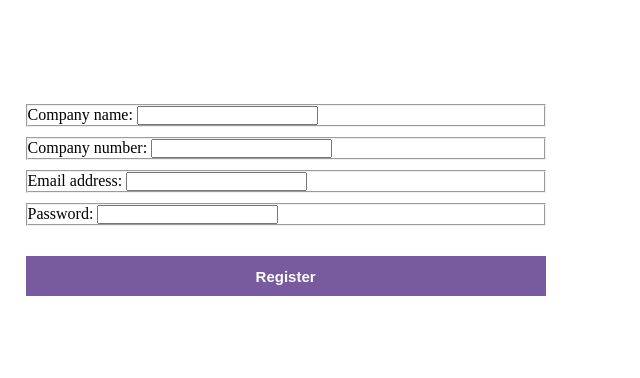
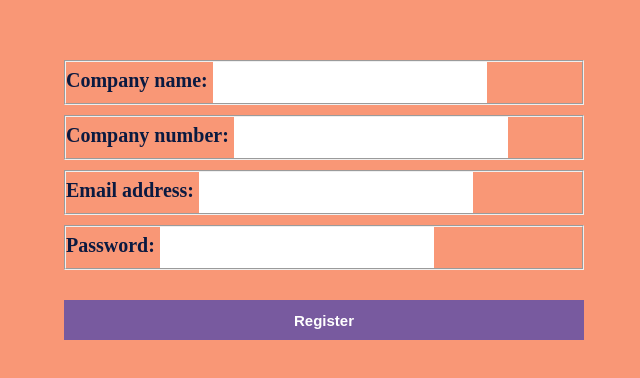
Before and after one commit to mithurssan/connectify_front_end, a React (Vite) app: page /signup/business in a window 1280 px wide. Shown: the part 200-578 px from the top of the page, without its empty margins (0-640 px from the left). Built offline with nearby package versions, Linux system fonts and the light colour scheme.

Commit message:
SignUpBusiness

```diff
--- a/src/pages/LoginBusiness/index.jsx
+++ b/src/pages/LoginBusiness/index.jsx
@@ -54,7 +54,7 @@ const LoginBusiness = () => {
 
   return (
     <div className='container-login-register'>
-      <form onSubmit={handleSubmit} className='buisness-container'>
+      <form onSubmit={handleSubmit} className='business-container'>
         <label htmlFor='username' className='business-label'>
           Business name
         </label>
@@ -63,7 +63,7 @@ const LoginBusiness = () => {
           id='username'
           value={businessName}
           onChange={handleInputBusinessName}
-          className='buisness-text'
+          className='business-text'
         />
 
         <label htmlFor='password' className='business-label'>
@@ -74,7 +74,7 @@ const LoginBusiness = () => {
           id='password'
           value={password}
           onChange={handleInputPassword}
-          className='buisness-text'
+          className='business-text'
         />
 
         <input type='submit' value='LOGIN' className='login-register-button' />
--- a/src/pages/LoginBusiness/style.css
+++ b/src/pages/LoginBusiness/style.css
@@ -4,7 +4,7 @@
   color: #0a1a41;
 }
 
-.buisness-text {
+.business-text {
   width: 100%;
   max-width: 500px; /* Set the maximum width of the input box */
   height: 25px;
@@ -13,7 +13,7 @@
   border: none;
 }
 
-.buisness-text:focus {
+.business-text:focus {
   outline: none;
 }
 
@@ -23,7 +23,7 @@
   height: 100vh;
 }
 
-.buisness-container {
+.business-container {
   position: fixed;
   top: 50%; /* Adjust the desired distance from the top */
   left: 5%; /* Adjust the desired distance from the left */
@@ -75,7 +75,7 @@
     width: 100%; /* Adjust the desired container width for smaller screens */
   }
 
-  .buisness-text {
+  .business-text {
     max-width: 50%; /* Reset the maximum width of the input box */
   }
 }
--- a/src/pages/SignupBusiness/index.jsx
+++ b/src/pages/SignupBusiness/index.jsx
@@ -59,25 +59,26 @@ const SignupBusiness = () => {
 	};
 
 	return (
-		<div>
+		<div className='container-login-register'>
 			<form onSubmit={handleSubmit} className="business-container">
 				<fieldset>
-					<label htmlFor="name" className="company-text" >Company name:  </label>
-					<input type="text" id="name" value={companyName} onChange={handleInputName} />
+					<label htmlFor="name" className="company-label" >Company name:  </label>
+					<input type="text" id="name" value={companyName} onChange={handleInputName} className='business-text' />
 				</fieldset>
 				<fieldset>
-					<label htmlFor="number" className="company-text">Company number: </label>
-					<input type="number" id="number" value={companyNumber} onChange={handleInputNumber} />
+					<label htmlFor="number" className="company-label">Company number: </label>
+					<input type="number" id="number" value={companyNumber} onChange={handleInputNumber} className='business-text' />
 				</fieldset>
 				<fieldset>
-					<label htmlFor="email" className="company-text">Email address: </label>
-					<input type="email" id="email" value={companyEmail} onChange={handleInputEmail} />
+					<label htmlFor="email" className="company-label">Email address: </label>
+					<input type="email" id="email" value={companyEmail} onChange={handleInputEmail} className='business-text' />
 				</fieldset>
 				<fieldset>
-					<label htmlFor="password" className="company-text">Password: </label>
-					<input type="password" id="password" value={companyPassword} onChange={handleInputPassword} />
+					<label htmlFor="password" className="company-label">Password: </label>
+					<input type="password" id="password" value={companyPassword} onChange={handleInputPassword} className='business-text' />
 				</fieldset>
-				<input type="submit" value="Register" className="sign-up" />
+				<input type="submit" value="Register" className='login-register-button' />
+
 			</form>
 			{isLoaded && <h1>Correct Credentials</h1>}
 			{error && (
--- a/src/pages/SignupBusiness/style.css
+++ b/src/pages/SignupBusiness/style.css
@@ -1,29 +1,82 @@
 .company-label {
 font-size: 20px;
+font-weight: 900;
+  color: #0a1a41;
+}
 
+.business-text {
+    width: 100%;
+    max-width: 500px; /* Set the maximum width of the input box */
+    height: 25px;
+    padding: 8px; /* Adjust the desired padding */
+    background-color: white;
+    border: none;
+  }
+
+  .business-text:focus {
+    outline: none;
+  }
+
+  .container-login-register {
+    background-color: #f99776;
+    width: 100vw;
+    height: 100vh;
   }
 
 .business-container {
 position: fixed;
-    top: 50%;
-    left: 2%;
-    transform: translate(0, -50%);
+  top: 50%; /* Adjust the desired distance from the top */
+  left: 5%; /* Adjust the desired distance from the left */
+  transform: translate(0, -50%); /* Center the container using translation */
   display: flex;
   flex-direction: column;
-    justify-content: space-between;
+  justify-content: space-between; /* Add space between the elements */
   gap: 10px;
-    width: 80%;
+  width: 80%; /* Adjust the desired container width */
   max-width: 520px;
 }
 
-.sign-up {
+.login-register-button {
     margin-top: 20px;
     height: 40px;
+    background-color: #785a9f;
     border: none;
-  background-color: #785A9F ;
     color: white;
     font-size: 15px;
     font-weight: 900;
     cursor: pointer;
+  }
 
+  .login-register-button:hover {
+    background-color: transparent;
+    border: 2px solid #785a9f;
+    transform: scale(1.1);
+    transition: 0.3s ease-in-out;
+    box-shadow: 2px 4px 4px rgba(0, 0, 0, 0.3);
   }
+
+  .container {
+    display: flex;
+    justify-content: center;
+    align-items: center;
+    margin-top: 15px;
+  }
+
+  .sign-in-business {
+    color: #ffffff;
+    font-size: 18px;
+    text-align: center;
+    font-size: 18px;
+  }
+
+  @media (max-width: 600px) {
+    /* Apply the styles when the viewport width is 600px or less */
+    .buisness-container {
+      width: 100%; /* Adjust the desired container width for smaller screens */
+    }
+}
+
+
+.business-text {
+    max-width: 50%; /* Reset the maximum width of the input box */
+  }
```
Lines whose indentation alone changed are shown as unchanged.
